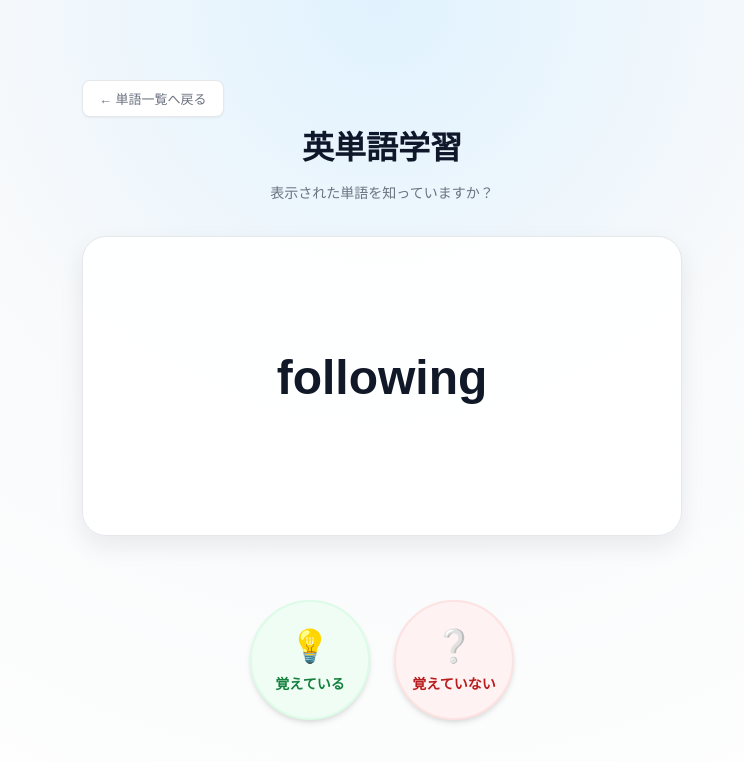
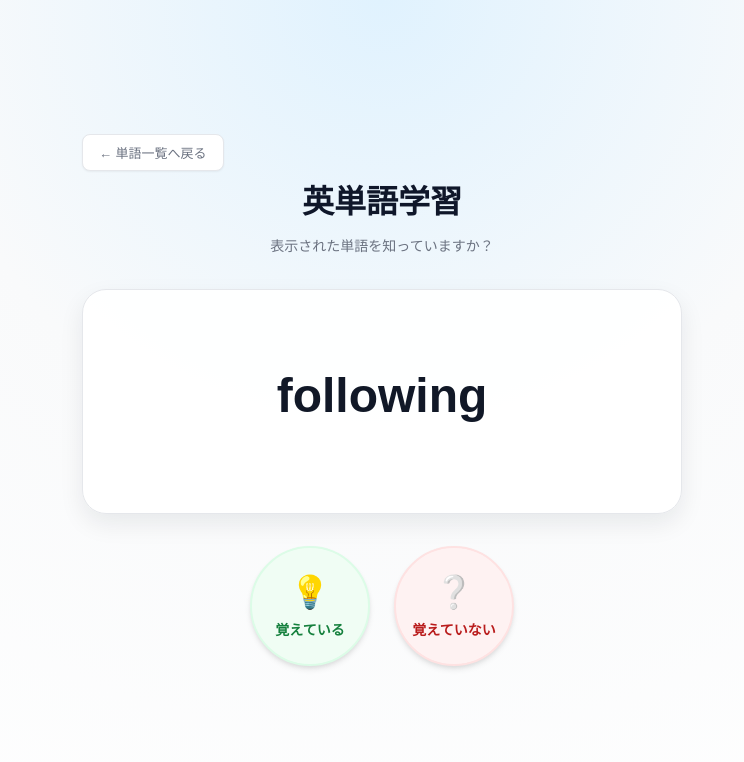
Before and after one commit to Rainnnnnnnn-maker/toeic_website_ver2.0, a Next.js app: page /study in a window 1280 px wide. Shown: the top 762 px of the page, without its empty margins (258-1002 px from the left). Built offline with nearby package versions, Linux system fonts and the light colour scheme.

Commit message:
style(study): adjust padding and spacing for better visual balance
Reduce padding and min-height of study container and adjust margins for better content density and visual hierarchy

```diff
--- a/src/app/study/study.module.css
+++ b/src/app/study/study.module.css
@@ -118,13 +118,13 @@
   flex-direction: column;
   justify-content: center;
   align-items: center;
-  padding: 64px 24px;
+  padding: 48px 24px;
   border-radius: 24px;
   background: rgba(255, 255, 255, 0.95);
   border: 1px solid #e5e7eb;
   box-shadow: 0 10px 25px rgba(15, 23, 42, 0.08);
   transition: all 0.3s ease;
-  min-height: 300px;
+  min-height: 225px;
 }
 
 .wordText {
@@ -132,7 +132,7 @@
   font-weight: 700;
   color: #111827;
   text-align: center;
-  margin-bottom: 16px;
+  margin-bottom: 12px;
 }
 
 .controls {
@@ -140,7 +140,7 @@
   gap: 24px;
   width: 100%;
   justify-content: center;
-  margin-top: 32px;
+  margin-top: 0;
 }
 
 .actionButton {
```
